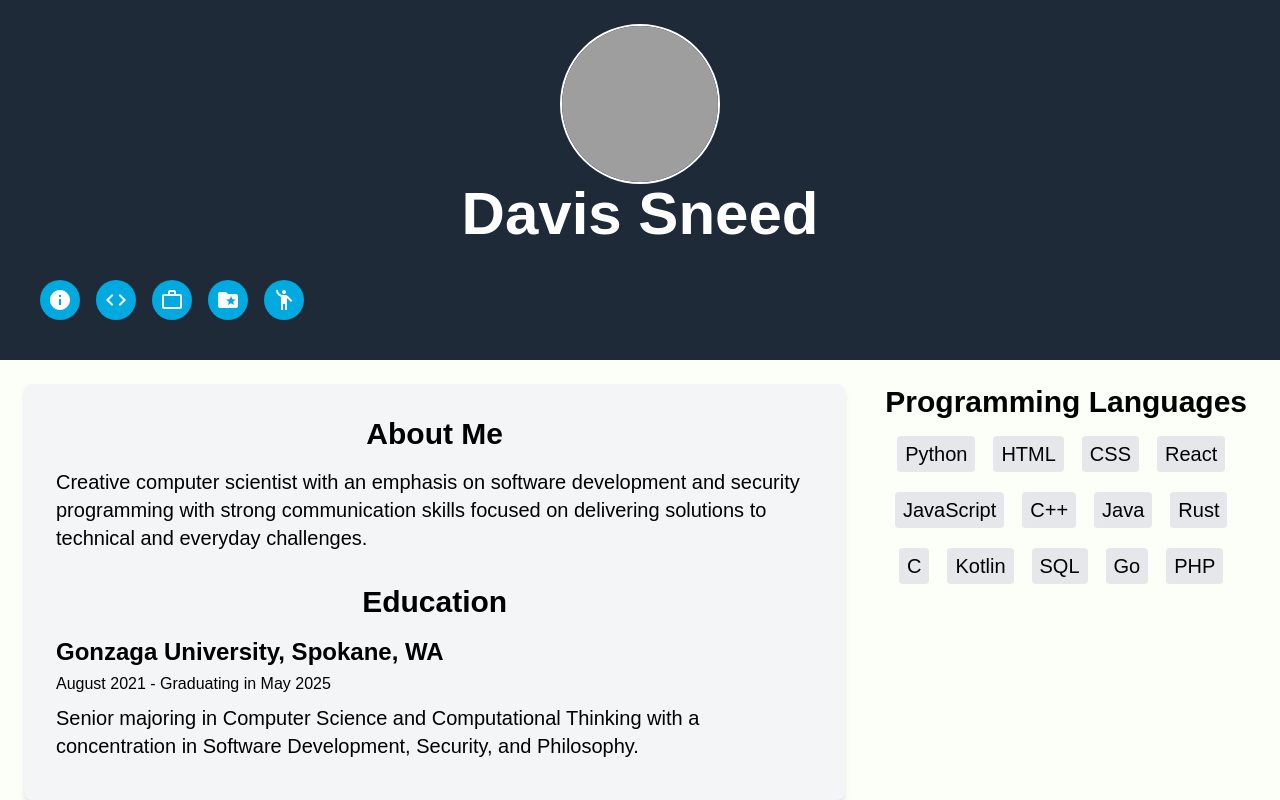
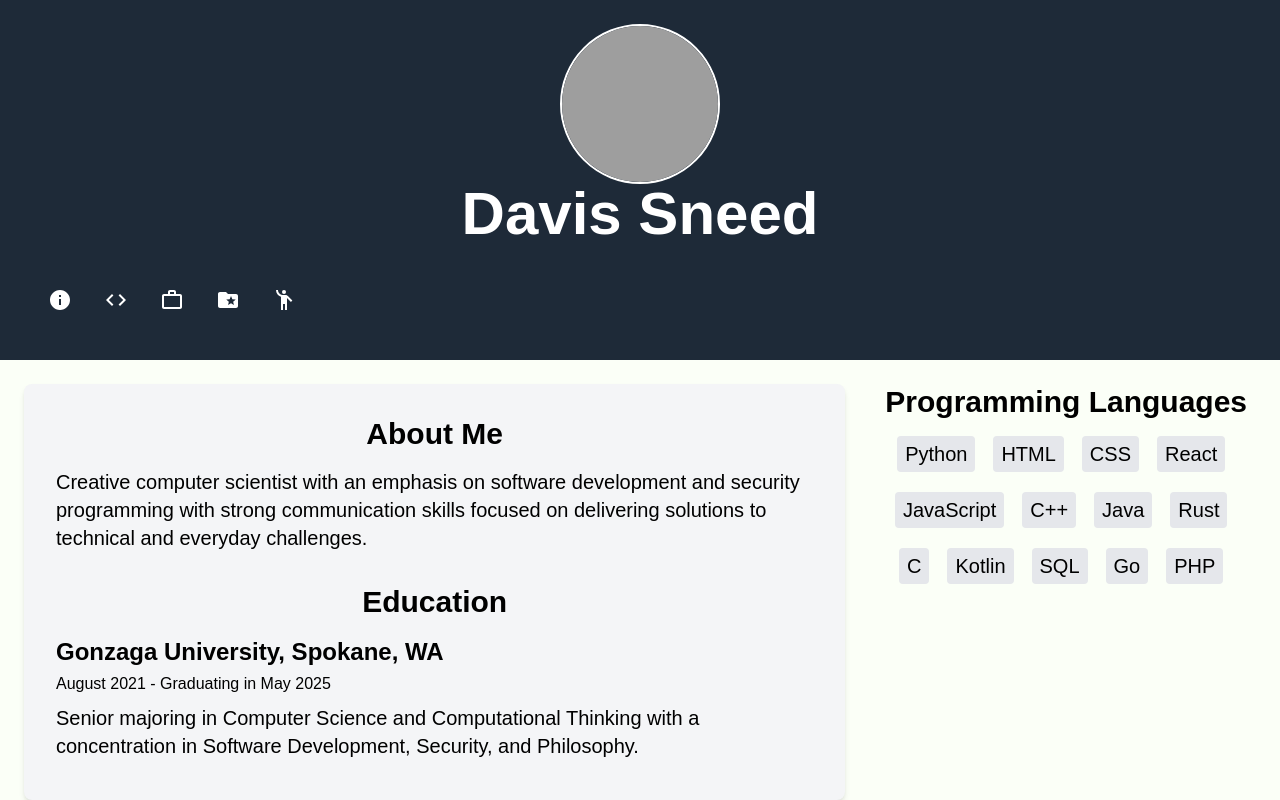
Before and after one commit to dsneed123/dsneedy, a Next.js app: page / in a window 1280 px wide. Shown: the top 800 px of the page. Built offline with nearby package versions, Linux system fonts and the light colour scheme; grey boxes are pictures that could not be loaded.

Commit message:
fixed nav bar

```diff
--- a/src/app/components/NavBar.tsx
+++ b/src/app/components/NavBar.tsx
@@ -12,7 +12,7 @@ const NavBar = () => {
         <li>
           <a
             href="#about"
-            className="group flex items-center bg-[#00A9E0] hover:bg-[#00A9E0] text-white rounded-full transition-all duration-300 overflow-hidden w-10 hover:w-40 px-2 py-2"
+            className="group flex items-center bg-transparent hover:bg-[#00A9E0] text-white rounded-full transition-all duration-300 overflow-hidden w-10 hover:w-40 px-2 py-2"
           >
             <InfoIcon className="text-white group-hover:scale-125 transition-transform duration-300" />
             <span className="ml-2 opacity-0 group-hover:opacity-100 transition-opacity duration-300 whitespace-nowrap font-source-sans-pro">
@@ -23,7 +23,7 @@ const NavBar = () => {
         <li>
                 <a
                 href="#programming-languages"
-                className="group flex items-center bg-[#00A9E0] hover:bg-[#00A9E0] text-white rounded-full transition-all duration-300 overflow-hidden w-10 hover:w-48 px-2 py-2"
+                className="group flex items-center bg-transparent hover:bg-[#00A9E0] text-white rounded-full transition-all duration-300 overflow-hidden w-10 hover:w-60 px-2 py-2"
                 >
                 <CodeIcon className="text-white group-hover:scale-200 transition-transform duration-300" />
                 <span className="ml-2 opacity-0 group-hover:opacity-100 transition-opacity duration-300 whitespace-nowrap font-source-sans-pro w-full">
@@ -34,7 +34,7 @@ const NavBar = () => {
         <li>
           <a
             href="#Experience"
-            className="group flex items-center bg-[#00A9E0] hover:bg-[#00A9E0] text-white rounded-full transition-all duration-300 overflow-hidden w-10 hover:w-40 px-2 py-2"
+            className="group flex items-center bg-transparent hover:bg-[#00A9E0] text-white rounded-full transition-all duration-300 overflow-hidden w-10 hover:w-40 px-2 py-2"
           >
             <WorkOutlineIcon className="text-white group-hover:scale-125 transition-transform duration-300" />
             <span className="ml-2 opacity-0 group-hover:opacity-100 transition-opacity duration-300 whitespace-nowrap font-source-sans-pro">
@@ -45,7 +45,7 @@ const NavBar = () => {
         <li>
           <a
             href="#projects"
-            className="group flex items-center bg-[#00A9E0] hover:bg-[#00A9E0] text-white rounded-full transition-all duration-300 overflow-hidden w-10 hover:w-40 px-2 py-2"
+            className="group flex items-center bg-transparent hover:bg-[#00A9E0] text-white rounded-full transition-all duration-300 overflow-hidden w-10 hover:w-40 px-2 py-2"
           >
             <FolderSpecialIcon className="text-white group-hover:scale-125 transition-transform duration-300" />
             <span className="ml-2 opacity-0 group-hover:opacity-100 transition-opacity duration-300 whitespace-nowrap font-source-sans-pro">
@@ -56,7 +56,7 @@ const NavBar = () => {
         <li>
           <a
             href="#contact"
-            className="group flex items-center bg-[#00A9E0] hover:bg-[#00A9E0] text-white rounded-full transition-all duration-300 overflow-hidden w-10 hover:w-40 px-2 py-2"
+            className="group flex items-center bg-transparent hover:bg-[#00A9E0] text-white rounded-full transition-all duration-300 overflow-hidden w-10 hover:w-40 px-2 py-2"
           >
             <EmojiPeopleIcon className="text-white group-hover:scale-125 transition-transform duration-300" />
             <span className="ml-2 opacity-0 group-hover:opacity-100 transition-opacity duration-300 whitespace-nowrap font-source-sans-pro">
```
